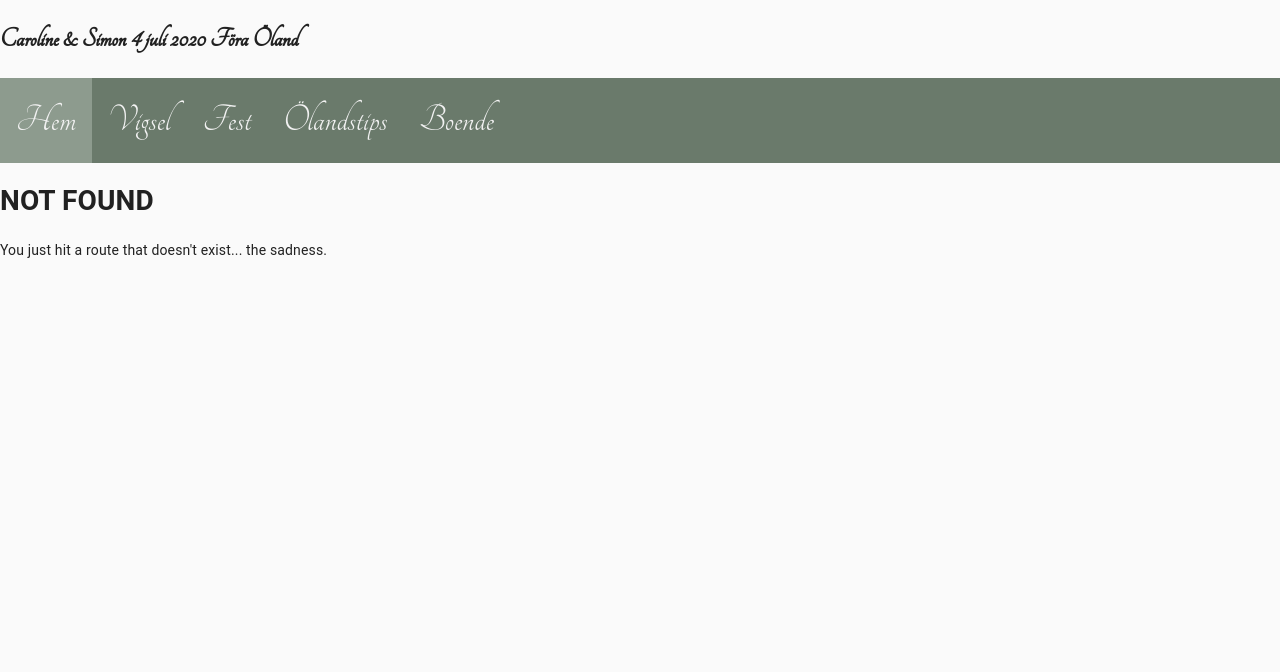
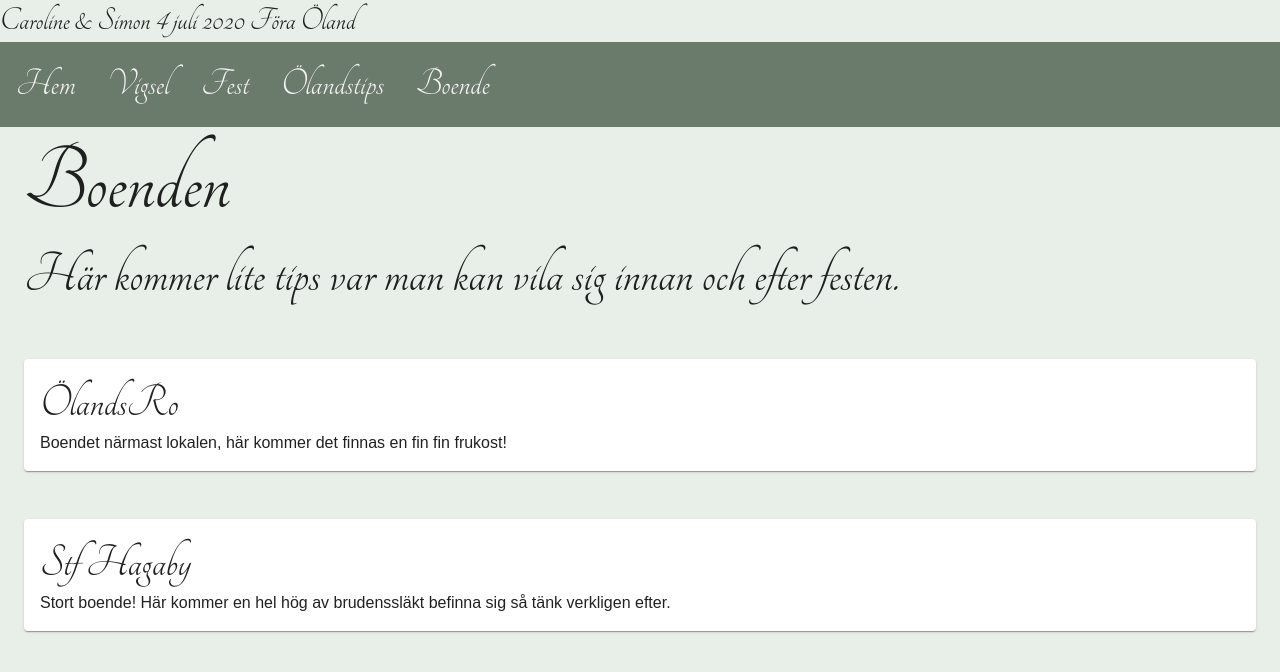
Before and after one commit to simjohansson/fora, a Gatsby site: page /accomendation in a window 1280 px wide. Before the commit this address had no page. Built offline with nearby package versions, Linux system fonts and the light colour scheme; Gatsby itself is replaced by a stand-in of ours.

Commit message:
Much more styling

```diff
--- a/src/components/header.js
+++ b/src/components/header.js
@@ -3,6 +3,8 @@ import PropTypes from "prop-types"
 import React from "react"
 import { Navigation } from "./navigation"
 import {   makeStyles } from "@material-ui/core";
+import Typography from '@material-ui/core/Typography';
+
 import './navigation.css';
 
 const  useStyles = makeStyles(theme => ({
@@ -13,23 +15,22 @@ const  useStyles = makeStyles(theme => ({
   }
 }));
 
-const Header = ({ siteTitle }) =>
+const Header = ({ siteTitle, location }) =>
 {
   const classes = useStyles();
   return (
   <header
-  style={{fontFamily: "Tangerine"}}
   >
     <div
       style={{
         margin: `0 auto`
       }}
     >
-      <h1 className={classes.headerTitle}>
+      <Typography variant="h4">
         Caroline & Simon 4 juli 2020 Föra Öland
-      </h1>
+      </Typography>
     </div>
-    <Navigation/>
+    <Navigation location={location}/>
   </header>
 )}
 
--- a/src/components/layout.js
+++ b/src/components/layout.js
@@ -9,10 +9,11 @@ import React from "react"
 import PropTypes from "prop-types"
 import { useStaticQuery, graphql } from "gatsby"
 import CssBaseline from '@material-ui/core/CssBaseline';
+import { ThemeProvider } from '@material-ui/styles';
+import Header from "./header"
+import theme from '../theme'
 
-import Header from "./header"
-
-const Layout = ({ children }) => {
+const Layout = ({ children, location }) => {
   const data = useStaticQuery(graphql`
     query SiteTitleQuery {
       site {
@@ -24,14 +25,14 @@ const Layout = ({ children }) => {
   `)
 
   return (
-    <>
-      <Header siteTitle={data.site.siteMetadata.title} />
-      <div
-      >
+    <ThemeProvider theme={theme}>
+      <Header siteTitle={data.site.siteMetadata.title} location={location} />
+      <div>
+
         <CssBaseline />
         <main >{children}</main>
       </div>
-    </>
+      </ThemeProvider>
   )
 }
 
--- a/src/components/link.js
+++ b/src/components/link.js
@@ -1,9 +1,17 @@
 import React from 'react';
 import MuiLink from '@material-ui/core/Link';
 import { Link as GatsbyLink } from 'gatsby';
+import {   makeStyles } from "@material-ui/core";
+
+const  useStyles = makeStyles(theme => ({
+  link: {
+    '&:hover': { textDecoration: 'none' }
+  }
+ }));
 
 const Link = React.forwardRef(function Link(props, ref) {
-  return <MuiLink component={GatsbyLink} ref={ref} {...props} />;
+  const classes = useStyles();
+  return <MuiLink {...props} className={props.className +" " + classes.link} component={GatsbyLink} ref={ref}  />;
 });
 
 export default Link;
--- a/src/components/navigation.js
+++ b/src/components/navigation.js
@@ -1,15 +1,14 @@
 
-import React from "react"
-
-export const Navigation = () => {
-
+import React from "react";
+import Link from './link';
+export const Navigation = (props) => {
     return (
     <div className="topnav" >
-    <a href="#" className="active">Hem</a>
-    <a href="#">Vigsel</a>
+    <Link className={props.location.pathname === '/' ? 'active' : undefined} to="/">Hem</Link>
+    <Link to="vigsel" >Vigsel</Link>
     <a href="#">Fest</a>
     <a href="#">Ölandstips</a>
-    <a href="#">Boende</a>
+    <Link to="accomendation">Boende</Link>
     <a href="javascript:void(0);"  className="icon" >&#9776;</a>
   </div>)
 }
--- /dev/null
+++ b/src/pages/accomendation.js
@@ -0,0 +1,38 @@
+import React from "react";
+import Layout from '../components/layout'
+import Typography from '@material-ui/core/Typography';
+import { Container, Paper } from "@material-ui/core";
+import {   makeStyles } from "@material-ui/core";
+
+
+const  useStyles = makeStyles(theme => ({
+  accomendationPaper: {
+    marginTop: "3rem",
+    padding: "1rem",
+  },
+  accomendationDescription: {
+    fontFamily: "Arial"
+  }
+}))
+const AccomendationPage = (props) => {
+  const classes = useStyles();
+    return (
+    <Layout location={props.location}>
+      <Container>
+        <Typography variant="h1">Boenden</Typography>
+
+        <Typography variant="h2">Här kommer lite tips var man kan vila sig innan och efter festen.</Typography>
+        <Paper className={classes.accomendationPaper}>
+        <Typography variant="h3">ÖlandsRo</Typography>
+        <Typography className={classes.accomendationDescription} variant="body1">Boendet närmast lokalen, här kommer det finnas en fin fin frukost!</Typography>
+        </Paper>
+
+        <Paper className={classes.accomendationPaper}>
+        <Typography variant="h3">Stf Hagaby</Typography>
+        <Typography className={classes.accomendationDescription} variant="body1">Stort boende! Här kommer en hel hög av brudenssläkt befinna sig så tänk verkligen efter.</Typography>
+        </Paper>
+      </Container>
+    </Layout>
+  );
+  }
+  export default AccomendationPage
--- a/src/pages/index.js
+++ b/src/pages/index.js
@@ -58,12 +58,12 @@ const  useStyles = makeStyles(theme => ({
     title: { fontSize: '3rem', marginTop: '0.5rem', marginBottom: '0.5rem'}
 }))
 
-const IndexPage = () =>{
+const IndexPage = (props) =>{
   const classes = useStyles();
   const title = 'Hej!';
   const infoText = 'Kul att du har hittat hit! Här kommer information finnas om bröllopet så håll utkik!';
   return (
-  <Layout>
+  <Layout location={props.location}>
     <SEO title="Föra bröllop" />
     <div className={classes.imageContainer}>
     <HeadImage/>
--- /dev/null
+++ b/src/theme.js
@@ -0,0 +1,26 @@
+import { createMuiTheme } from '@material-ui/core/styles';
+
+// A custom theme for this app
+const theme = createMuiTheme({
+  palette: {
+    primary: {
+      main: '#6a7a6b',
+    },
+    secondary: {
+      main: '#7a6a79',
+    },
+    error: {
+      main: "#FF0000",
+    },
+    background: {
+      paper: '#fff',
+      default:"rgb(231, 239, 232)"
+    },
+
+  },
+  typography: {
+    fontFamily: "Tangerine"
+  },
+});
+
+export default theme;
```
Also changed, not shown: src/images/bild inbjudan.jpg (added).
